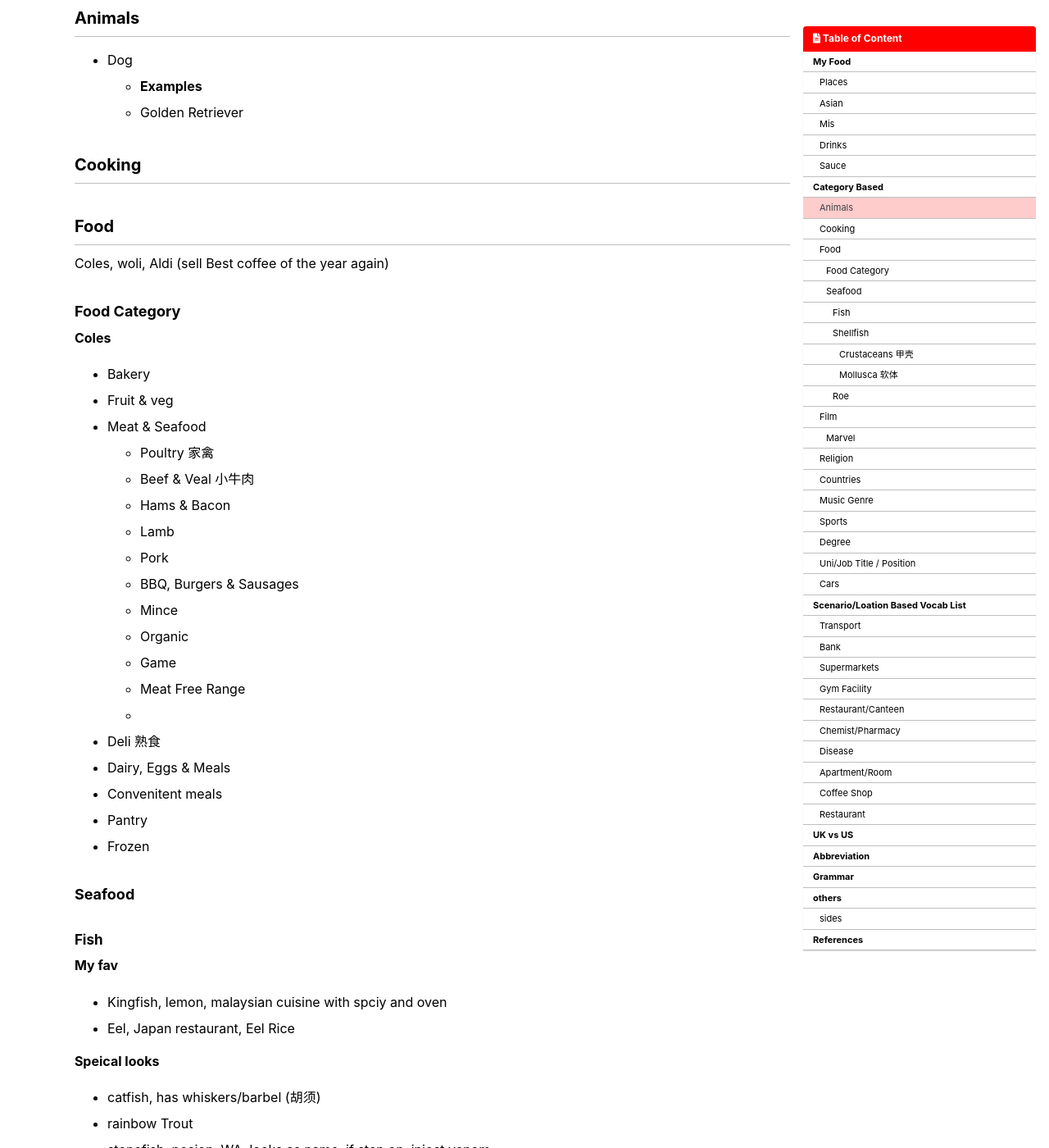
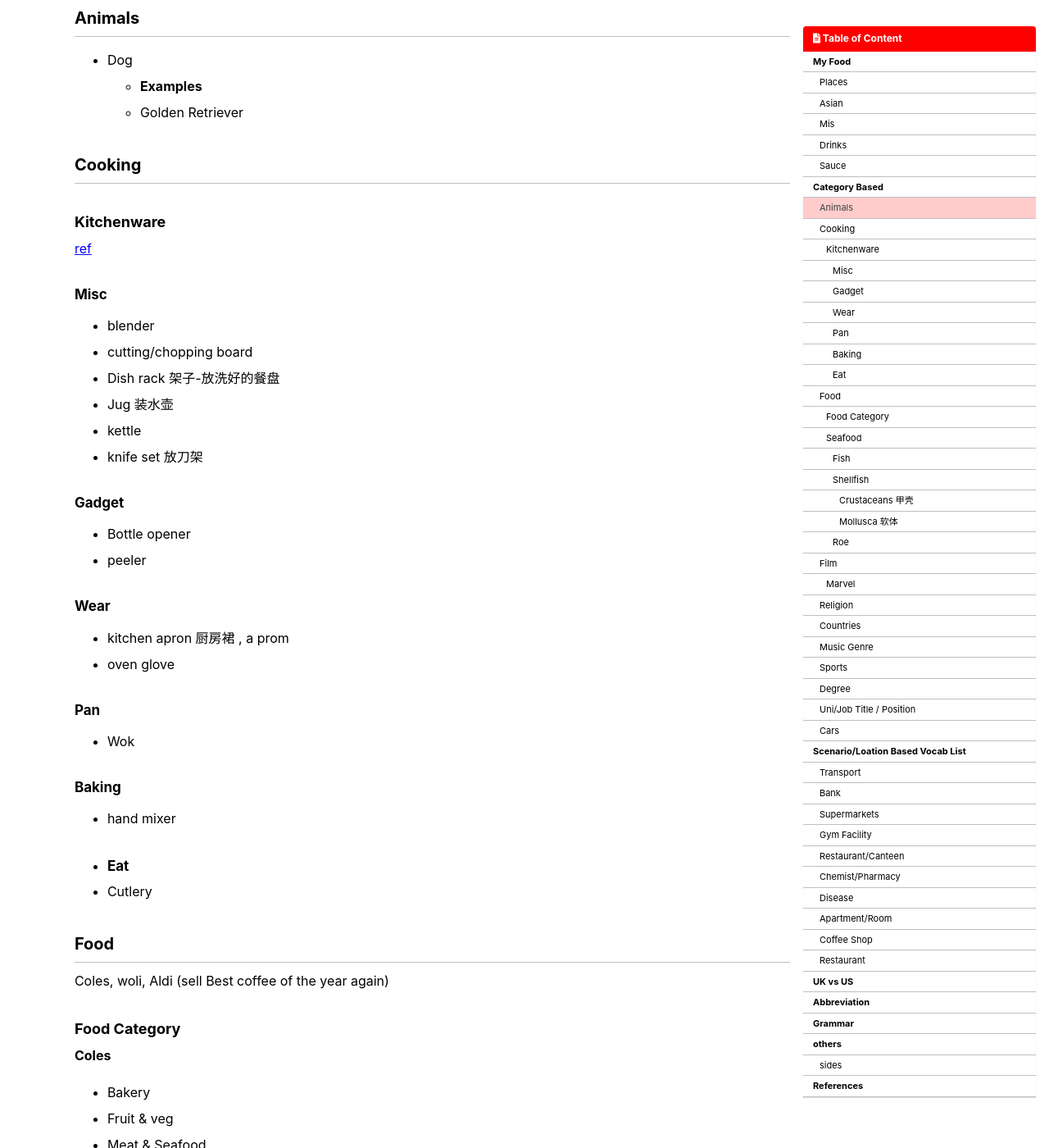
Before and after one commit to postsent/postsent.github.io, a Jekyll site: the page built from _posts/causal/english/2021-12-13-vocab.md, in a window 1280 px wide and 1400 px high, scrolled down 1998 px. Shown: the whole window at 82% size. Built offline with Jekyll 4.4.1, drawn with Linux system fonts in a browser that asks for light colours; cached includes are drawn as plain includes; comment, search, counter and statistics services are not loaded; some of the changed text lies outside the part shown.

Commit message:
updates: log

```diff
--- a/_posts/causal/english/2021-12-13-vocab.md
+++ b/_posts/causal/english/2021-12-13-vocab.md
@@ -76,6 +76,41 @@ Below based on a library person.
 
 ## Cooking
 
+### Kitchenware
+
+[ref](https://urduesl.com/list-of-kitchen-utensils/)
+
+#### Misc
+
+- blender
+- cutting/chopping board
+- Dish rack 架子-放洗好的餐盘
+- Jug 装水壶
+- kettle
+- knife set 放刀架
+
+#### Gadget
+
+- Bottle opener
+- peeler
+
+#### Wear
+
+- kitchen apron 厨房裙 , a prom
+- oven glove
+
+#### Pan
+
+- Wok
+
+#### Baking
+
+- hand mixer
+-
+#### Eat
+
+- Cutlery
+
 ## Food
 
 Coles, woli, Aldi (sell Best coffee of the year again)
@@ -152,8 +187,6 @@ Coles, woli, Aldi (sell Best coffee of the year again)
 
 **Series**
 - Endgame
-
-
 
 
 ## Religion
```
Also changed, not shown: _posts/causal/english/2022-01-06-writing.md (+33 -1 lines), _posts/causal/english/2022-01-19-grammar.md (added, +8 -0 lines), _posts/computing/cs/2022-01-19-my-setup.md (added, +50 -0 lines), _posts/computing/data_science/2022-01-03-env.md (+1 -0 lines), _posts/computing/jeykll/2021-12-29-logs.md (+17 -0 lines).
